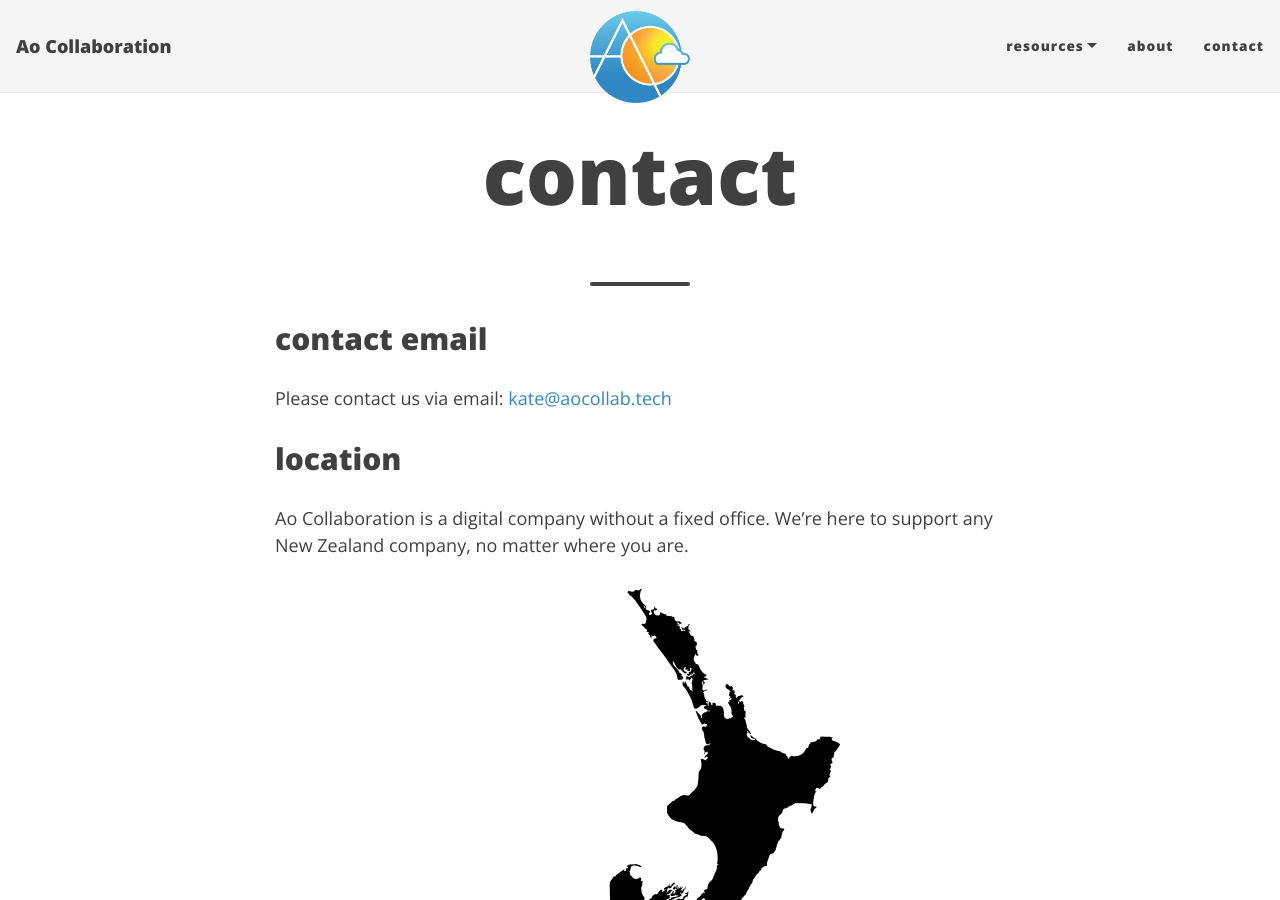
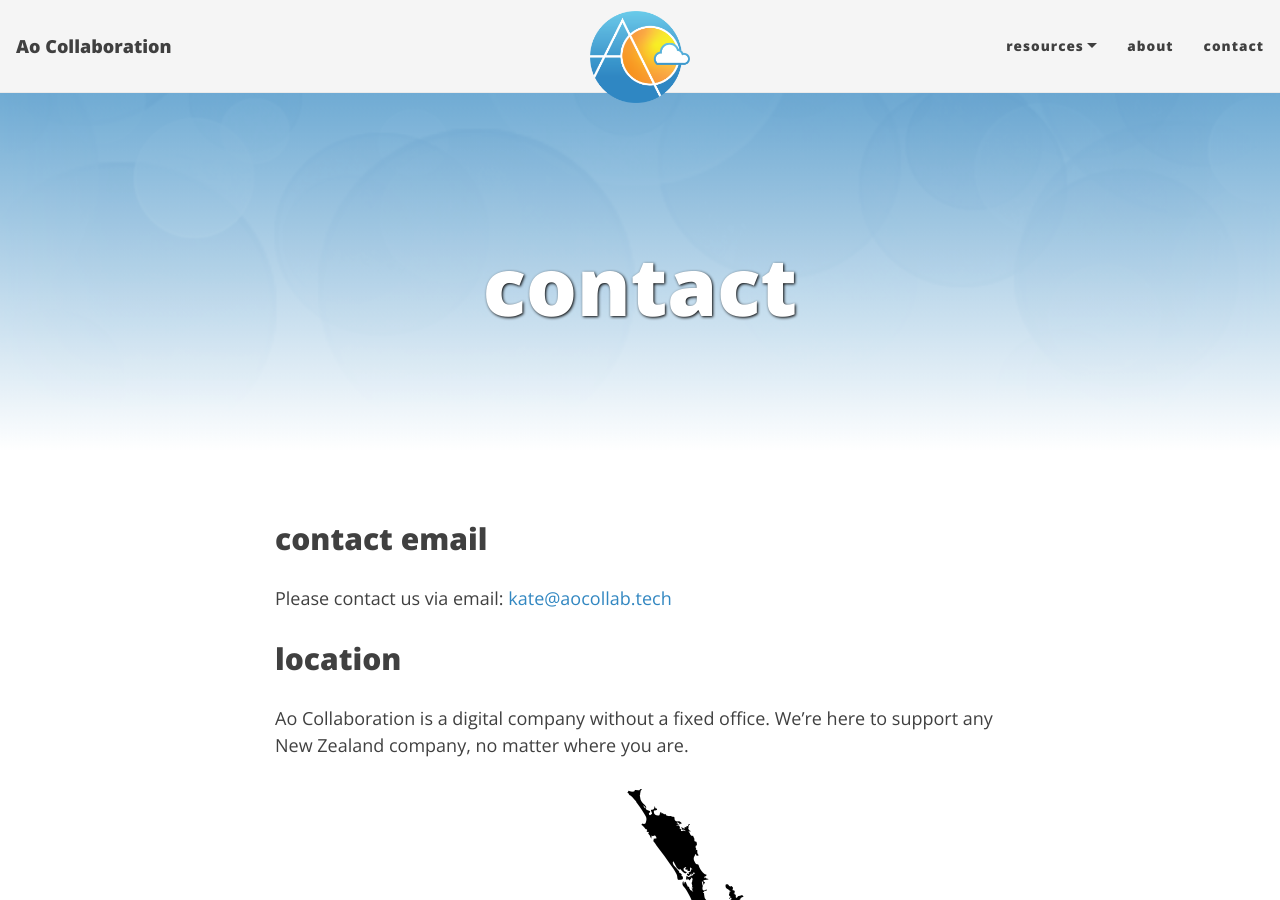
Before and after one commit to Ao-Collaboration/Ao-Collaboration.github.io, a Jekyll site: the page built from contact.md, in a window 1280 px wide and 900 px high. Built offline with Jekyll 4.4.1, drawn with Linux system fonts in a browser that asks for light colours; nearby versions of some CDN libraries; comment, search, counter and statistics services are not loaded.

Commit message:
Update contact.md

```diff
--- a/contact.md
+++ b/contact.md
@@ -1,6 +1,7 @@
 ---
 layout: page
 title: contact
+cover-img: assets/img/page-header.png
 ---
 
 ## contact email
```
